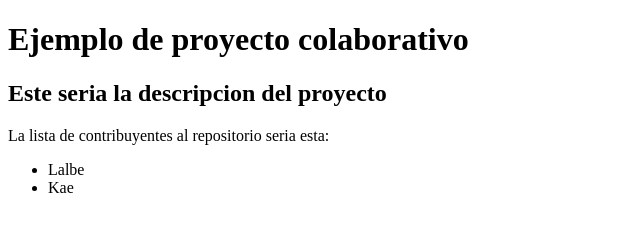
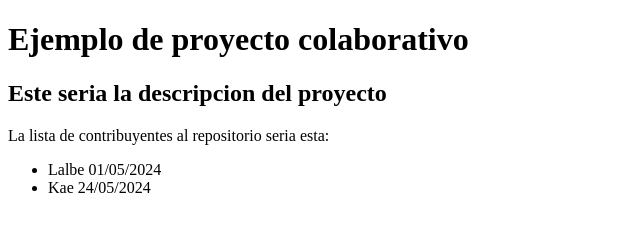
Before and after one commit to lalbedev/proyecto1-copy, a plain HTML site: page index.html in a window 1280 px wide. Shown: the whole page, without its empty margins (0-640 px from the left). Drawn offline with Linux system fonts and the light colour scheme.

Commit message:
Update index.html
Añadiendo fechas de colaboracion

```diff
--- a/index.html
+++ b/index.html
@@ -11,8 +11,8 @@
         <h2>Este seria la descripcion del proyecto</h2>
         <p>La lista de contribuyentes al repositorio seria esta:</p>
         <ul>
-            <li>Lalbe</li>
-            <li>Kae</li>
+            <li>Lalbe 01/05/2024</li>
+            <li>Kae 24/05/2024</li>
         </ul>
     </header>
 </body>
```
